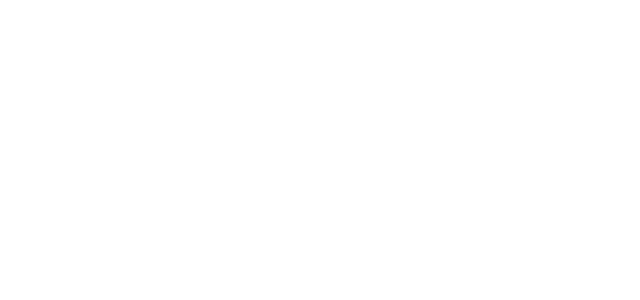
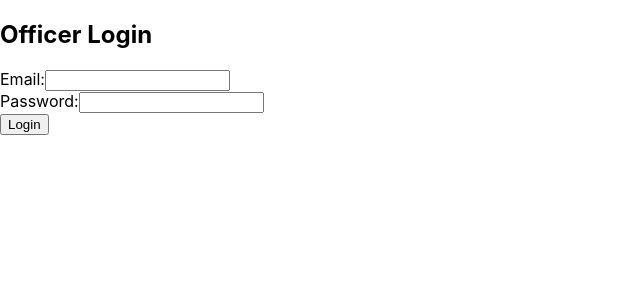
Before and after one commit to Shantanugupta43/GEVS, a React (Create React App) app: page /officer-login in a window 1280 px wide. Before the commit this address had no page. Shown: the top 300 px of the page, without its empty margins (0-640 px from the left). Built offline with nearby package versions, Linux system fonts and the light colour scheme.

Commit message:
added election officer admin setup

```diff
--- a/src/App.js
+++ b/src/App.js
@@ -5,6 +5,7 @@
 import VoterLogin from './components/VoterLogin';
 import VoterDashboard from './components/VoterDashboard';
 import ElectionOfficerDashboard from './components/ElectionOfficerDashboard';
+import OfficerLogin from './components/OfficerLogin';
 
 const App = () => {
   return (
@@ -14,6 +15,7 @@
         <Route path="/login" element={<VoterLogin />} />
         <Route path="/voter-dashboard" element={<VoterDashboard/>} />
         <Route path="/election-officer-dashboard" element={<ElectionOfficerDashboard />} />
+        <Route path="/officer-login" element={<OfficerLogin />} />
       </Routes>
     </Router>
   );
--- /dev/null
+++ b/src/components/OfficerLogin.js
@@ -0,0 +1,86 @@
+// OfficerLogin.js
+import React, { useState } from 'react';
+import { useNavigate } from 'react-router-dom';
+
+const OfficerLogin = () => {
+  const navigate = useNavigate();
+
+  const [formData, setFormData] = useState({
+    email: '',
+    password: '',
+  });
+
+  const [error, setError] = useState('');
+
+  const handleChange = (e) => {
+    setFormData({ ...formData, [e.target.name]: e.target.value });
+  };
+
+  const handleSubmit = async (e) => {
+    e.preventDefault();
+
+    try {
+      const response = await fetch('http://localhost:3001/api/adminlogin', {
+        method: 'POST',
+        headers: {
+          'Content-Type': 'application/json',
+        },
+        body: JSON.stringify({
+            admin_email: formData.email,
+            password: formData.password,
+          }),
+      });
+
+      if (response.ok) {
+        console.log('Admin login successful');
+        navigate('/election-officer-dashboard');
+      } else {
+        console.error('Admin login failed:', response.statusText);
+        if (response.status === 401) {
+          setError('Incorrect email or password');
+        } else {
+          setError('Login failed. Please check your information.');
+        }
+      }
+    } catch (error) {
+      console.error('Error during login:', error.message);
+    }
+  };
+
+  return (
+    <div>
+      <h2>Officer Login</h2>
+
+      <form onSubmit={handleSubmit}>
+        <div>
+          <label htmlFor="email">Email:</label>
+          <input
+            type="email"
+            id="email"
+            name="email"
+            value={formData.email}
+            onChange={handleChange}
+            required
+          />
+        </div>
+        <div>
+          <label htmlFor="password">Password:</label>
+          <input
+            type="password"
+            id="password"
+            name="password"
+            value={formData.password}
+            onChange={handleChange}
+            required
+          />
+        </div>
+        {error && <p style={{ color: 'red' }}>{error}</p>}
+        <button type="submit">Login</button>
+      </form>
+
+
+    </div>
+  );
+};
+
+export default OfficerLogin;
--- a/src/components/VoterRegistration.js
+++ b/src/components/VoterRegistration.js
@@ -18,6 +18,7 @@
 
   const [passwordError, setPasswordError] = useState('');
   const [uvcError, setUvcError] = useState('');
+  const [emailError, setEmailError] = useState('');
 
   const [isCameraEnabled, setCameraEnabled] = useState(false);
 
@@ -95,8 +96,15 @@
           const responseData = await response.json();
           if (responseData.message === 'Invalid UVC code or already used') {
             setUvcError('Invalid UVC code or already used. Please check your information.');
+          } else if (responseData.message === 'Email is already linked to another registered voter') {
+            setEmailError('Email is already linked to another registered voter');
           } else {
             setUvcError('UVC validation failed. Please check your information.');
+          }
+
+          // Check if it's a UVC error and handle accordingly
+          if (responseData.uvcError) {
+            setUvcError('Invalid UVC code or already used. Please check your information.');
           }
         } else {
           alert('Registration failed. Please check your information.');
@@ -110,6 +118,7 @@
   return (
     <div>
       <h2>Voter Registration</h2>
+
       <form onSubmit={handleSubmit}>
         <div>
           <label htmlFor="email">Email:</label>
@@ -121,6 +130,7 @@
             onChange={handleChange}
             required
           />
+          {emailError && <p style={{ color: 'red' }}>{emailError}</p>}
         </div>
         <div>
           <label htmlFor="fullName">Full Name:</label>
```
Also changed, not shown: server.js (+54 -3 lines), 1 other file (tests, documents, lock files or other folders).
